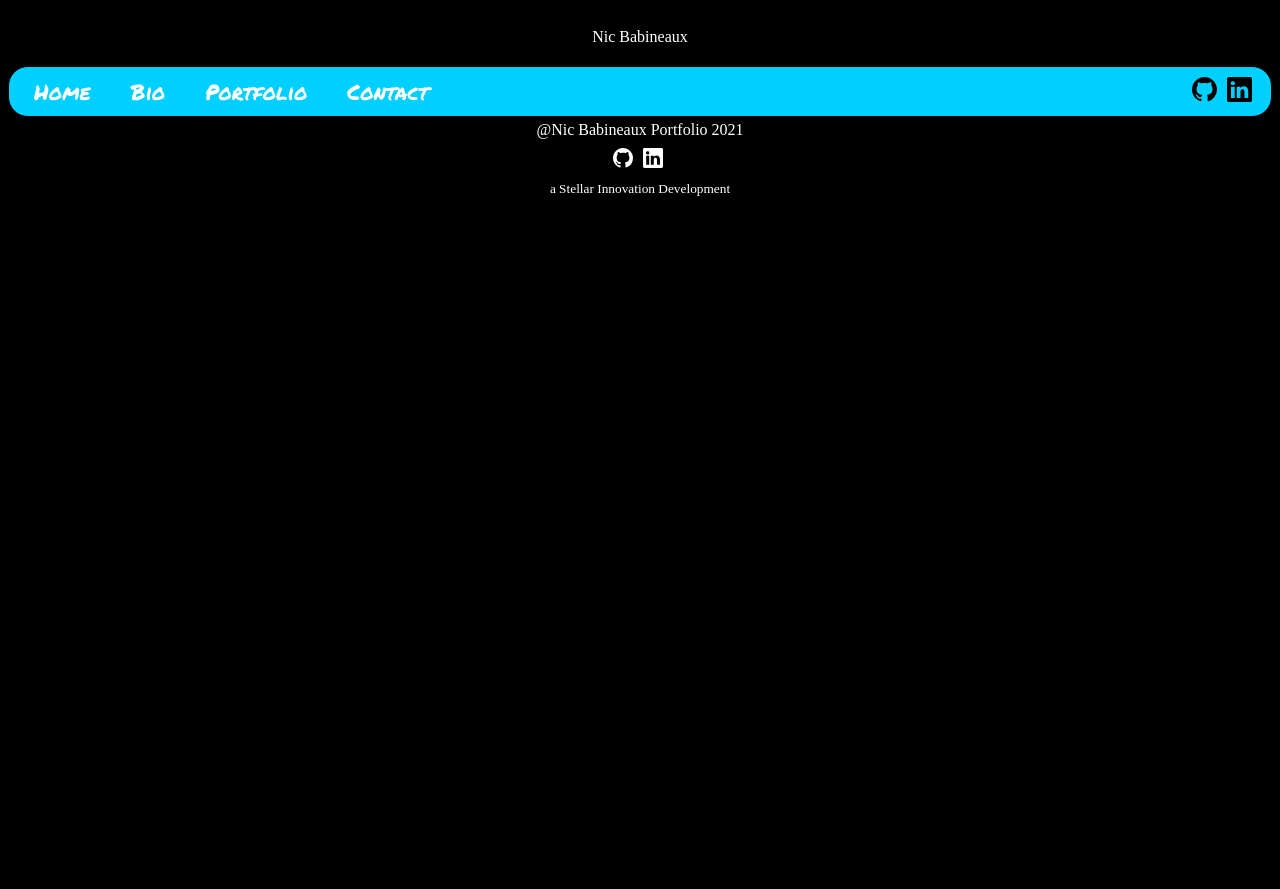
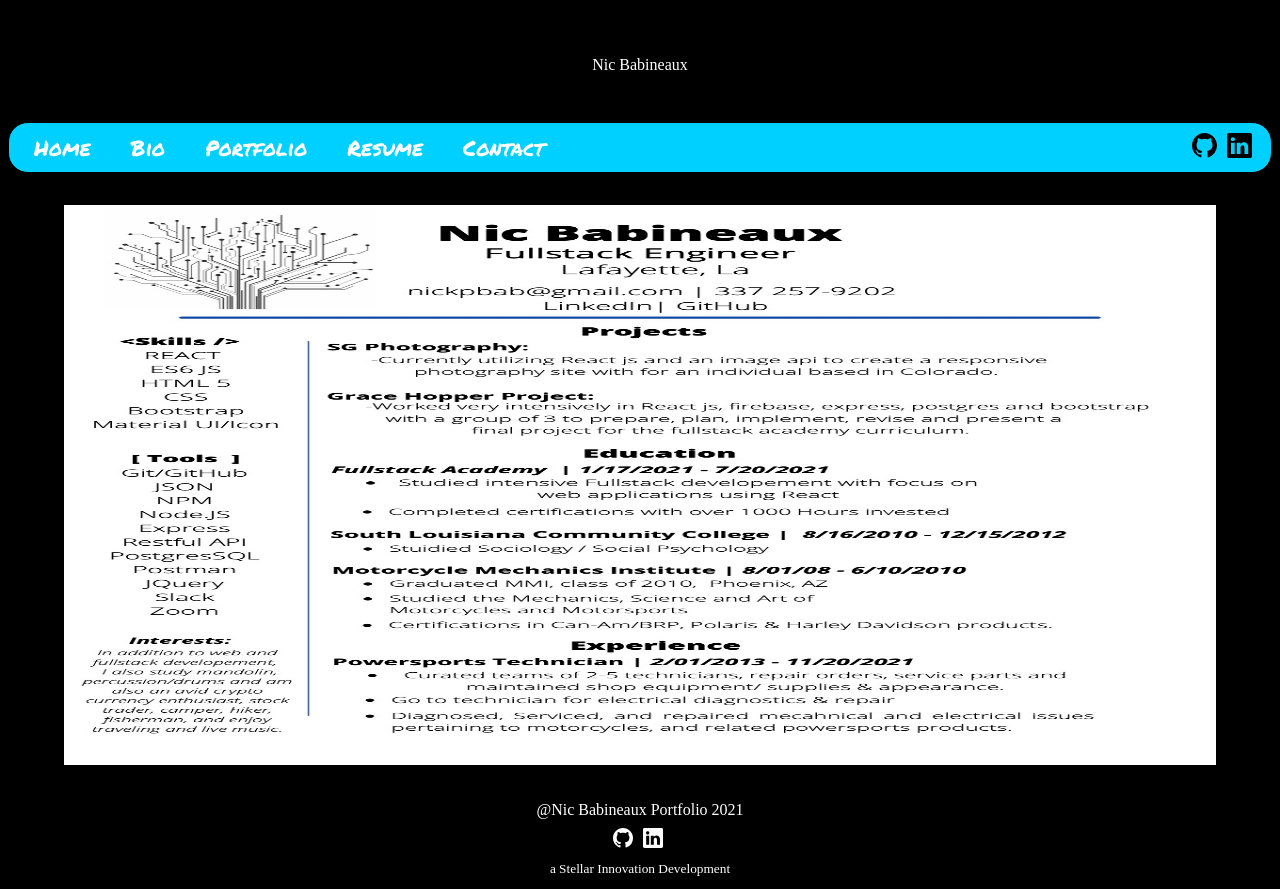
Before and after one commit to NicBab/nicportfolio, a React (Create React App) app: page /resume in a window 1280 px wide. Before the commit the page ends 800 px from the top, so only its background shows below. Built offline with nearby package versions, Linux system fonts and the light colour scheme.

Commit message:
add resume page

```diff
--- a/src/App.jsx
+++ b/src/App.jsx
@@ -1,6 +1,6 @@
 import React from 'react'
 import { BrowserRouter as Router, Switch, Route } from 'react-router-dom'
-import { Home, Bio, Portfolio, Contact } from './Pages/index'
+import { Home, Bio, Portfolio, Contact, Resume } from './Pages/index'
 import { Header, NavBar, Footer } from './Components/index'
 import './App.css';
 
@@ -16,6 +16,7 @@ function App() {
         <Route exact path="/" component={Home} />
         <Route path="/bio" component={Bio} />
         <Route path="/portfolio" component={Portfolio} />
+        <Route path="/resume" component={Resume} />
         <Route path="/contact" component={Contact}/>
        </Switch>
      <Footer/>
--- a/src/Components/Footer.jsx
+++ b/src/Components/Footer.jsx
@@ -8,8 +8,10 @@ const Footer = () => {
           <div id="foot">
             <div className="footName">@Nic Babineaux Portfolio 2021</div>
           </div>
-          <div id="footerIconsSpace"><IconsFooter/></div>
-          <div className="stellar">a Stellar Innovation Development</div>
+          <div id="footerIconsSpace">
+            <IconsFooter/>
+          </div>
+         <div className="stellar">a Stellar Innovation Development</div>
         </>
     )
 }
--- a/src/Components/NavBar.jsx
+++ b/src/Components/NavBar.jsx
@@ -17,7 +17,10 @@ const NavBar = () => {
           <Nav.Item>
             <Nav.Link><Link to="/portfolio" className="fa-portfolio">Portfolio</Link></Nav.Link>
            </Nav.Item>
-          <Nav.Item>
+           <Nav.Item>
+            <Nav.Link><Link to ="/resume" className="fa-resume">Resume</Link></Nav.Link>
+           </Nav.Item>
+           <Nav.Item>
             <Nav.Link><Link to ="/contact" className="fa-contact">Contact</Link></Nav.Link>
            </Nav.Item>
            <div className="headIconsSpace">
--- a/src/Components/css/Header.css
+++ b/src/Components/css/Header.css
@@ -1,5 +1,5 @@
 .header {
-    padding: 20px;
+    padding: 3em;
     text-align: center;
     color: white;
 }
--- a/src/Components/css/NavBar.css
+++ b/src/Components/css/NavBar.css
@@ -26,6 +26,7 @@ a,
 .fa-home,
 .fa-bio,
 .fa-portfolio,
+.fa-resume
 .fa-contact {
     text-decoration: none;
     color: white;
--- a/src/Pages/Portfolio.jsx
+++ b/src/Pages/Portfolio.jsx
@@ -23,11 +23,11 @@ const Portfolio = () => {
         <>
           <div className="portfolioPg">
              Portfolio Page
-          </div>
             <div className="nicPortfolio" onClick={onNicPortfolioClick}>Nic Babs Portfolio</div>
             <div className="sgPhotography" onClick={onSgPhotographyClick}>SG Photography</div>
             <div className="bayouBros" onClick={onBayouBrosClick}>Bayou Bros Meats</div>
             <div className="artCollector" onClick={onArtCollectorClick}>Harvard Art Collector</div>
+          </div>
         </>
     )
 }
--- /dev/null
+++ b/src/Pages/Resume.jsx
@@ -0,0 +1,17 @@
+import React from 'react'
+import './css/Resume.css'
+import NicBabineaux_resume from '../Images/Nic Babineaux_resume.jpg'
+
+const Resume = () => {
+    return (
+        <div className="resumeDiv">
+             <img
+                className="resumeImg"
+                src={NicBabineaux_resume}
+                alt="resume"
+            />
+        </div>
+    )
+}
+
+export default Resume
--- a/src/Pages/css/Bio.css
+++ b/src/Pages/css/Bio.css
@@ -8,4 +8,5 @@ figCaption {
     text-indent: 2em;
     font-size: 16pt;
     line-height: 1.5;
+    margin: 20px;
 }
--- a/src/Pages/css/Portfolio.css
+++ b/src/Pages/css/Portfolio.css
@@ -1,5 +1,5 @@
 .portfolioPg {
-    text-align: center;
+    padding: 2em;
 }
 
 .nicPortfolio,
@@ -8,7 +8,6 @@
 .artCollector {
     cursor: pointer;
     color: blue;
-    padding: 5px;
-    margin-left: 20px;
+    padding: 2rem;
     font-size: 18pt;
 }
--- /dev/null
+++ b/src/Pages/css/Resume.css
@@ -0,0 +1,11 @@
+.resumeImg {
+    height: 70vh;
+    width: 90vw;
+}
+
+.resumeDiv {
+    display: flex;
+    align-items: center;
+    justify-content: center;
+    margin: 2em;
+}
--- a/src/Pages/index.js
+++ b/src/Pages/index.js
@@ -1,4 +1,6 @@
+//Nav Routes
 export { default as Home } from './Home'
 export { default as Bio } from './Bio'
+export { default as Portfolio } from './Portfolio'
 export { default as Contact } from './Contact'
-export { default as Portfolio } from './Portfolio'
+export { default as Resume } from './Resume'
```
Also changed, not shown: src/Images/Nic Babineaux_resume.jpg (added).
